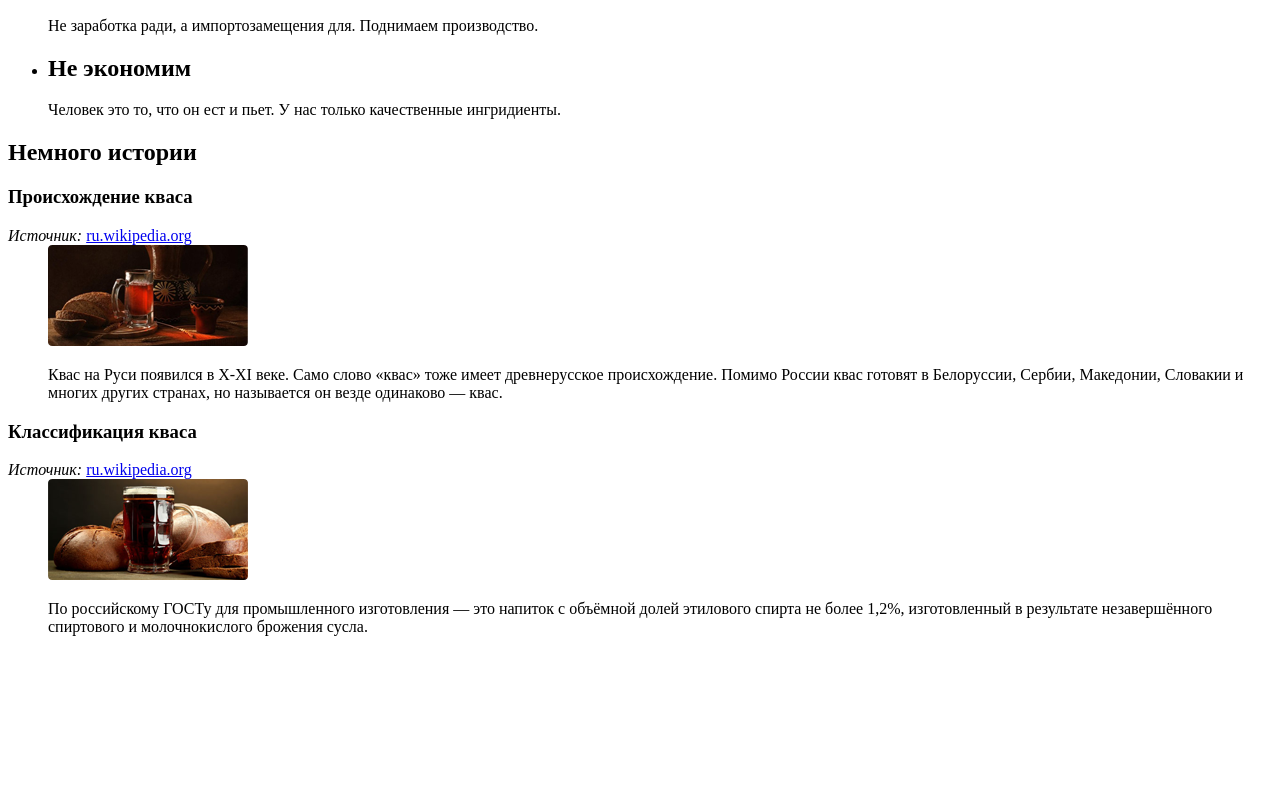
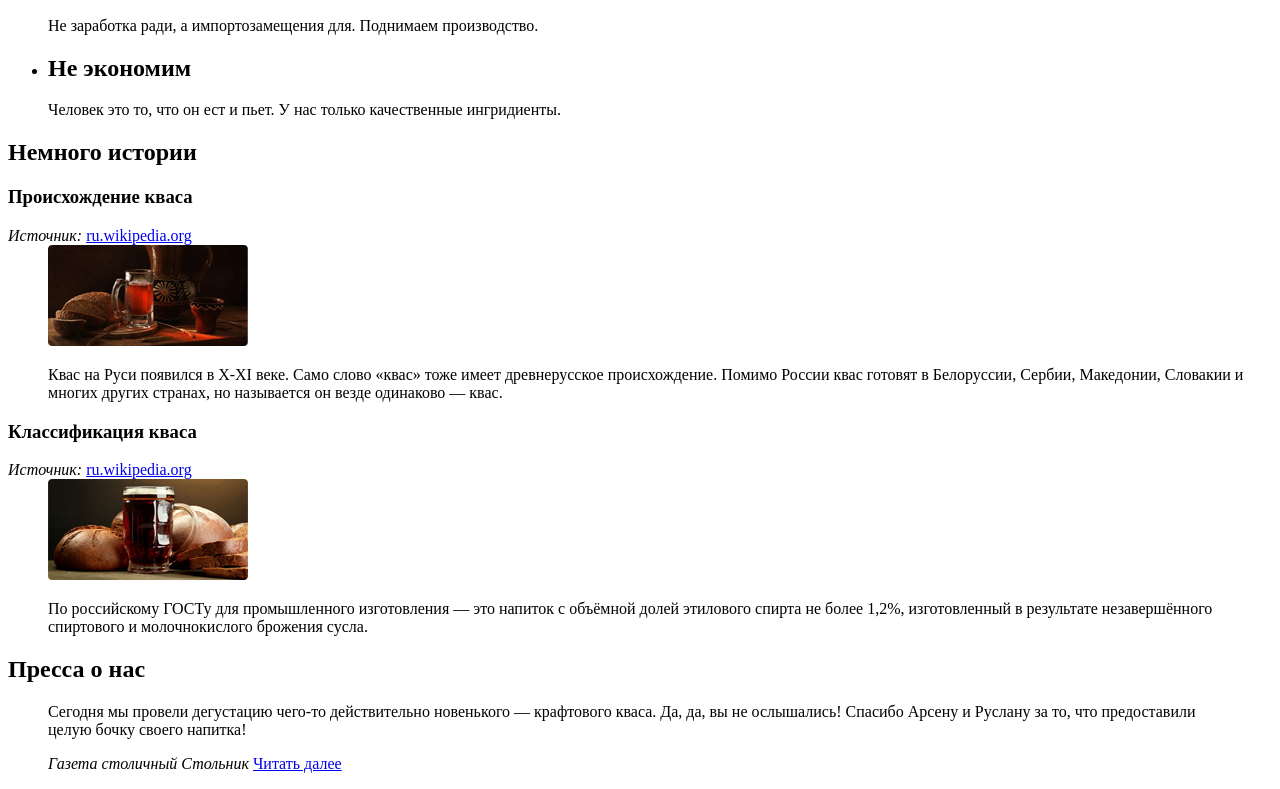
Before and after one commit to Safe-Mode/kvast, a plain HTML site: page index.html in a window 1280 px wide. Shown: the part 1784-2573 px from the top of the page. Before the commit the page ends 2436 px from the top, so only its background shows below. Drawn offline with Linux system fonts and the light colour scheme.

Commit message:
Размечен блок отзывов

```diff
--- a/index.html
+++ b/index.html
@@ -115,5 +115,13 @@
         </dd>
       </dl>
     </section>
+    <section class="reviews">
+      <h2>Пресса о нас</h2>
+      <blockquote>
+        <p>Сегодня мы провели дегустацию чего-то действительно новенького — крафтового кваса. Да, да, вы не ослышались! Спасибо Арсену и Руслану за то, что предоставили целую бочку своего напитка!</p>
+        <cite>Газета столичный Стольник</cite>
+        <a href="#">Читать далее</a>
+      </blockquote>
+    </section>
   </body>
 </html>
```
